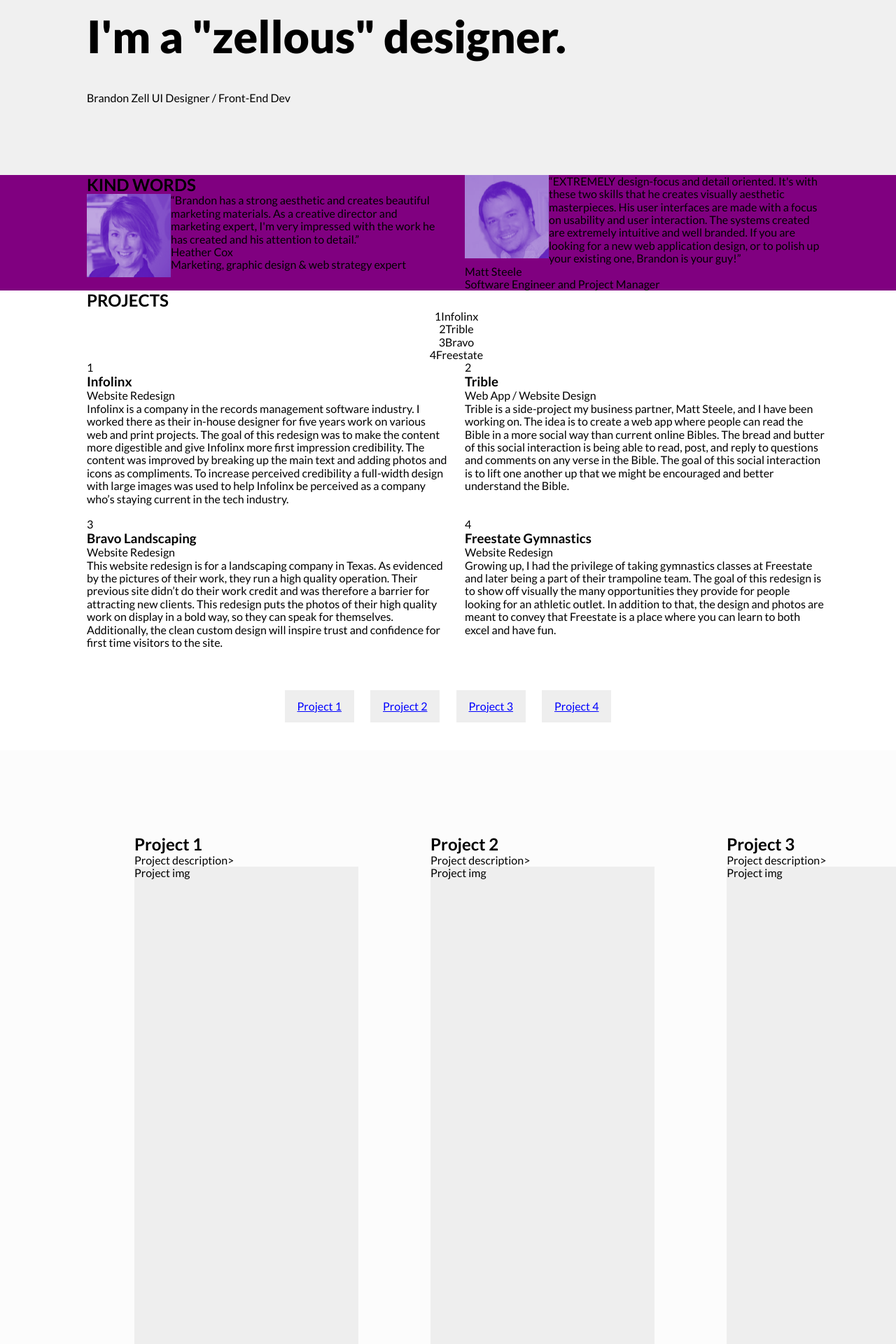
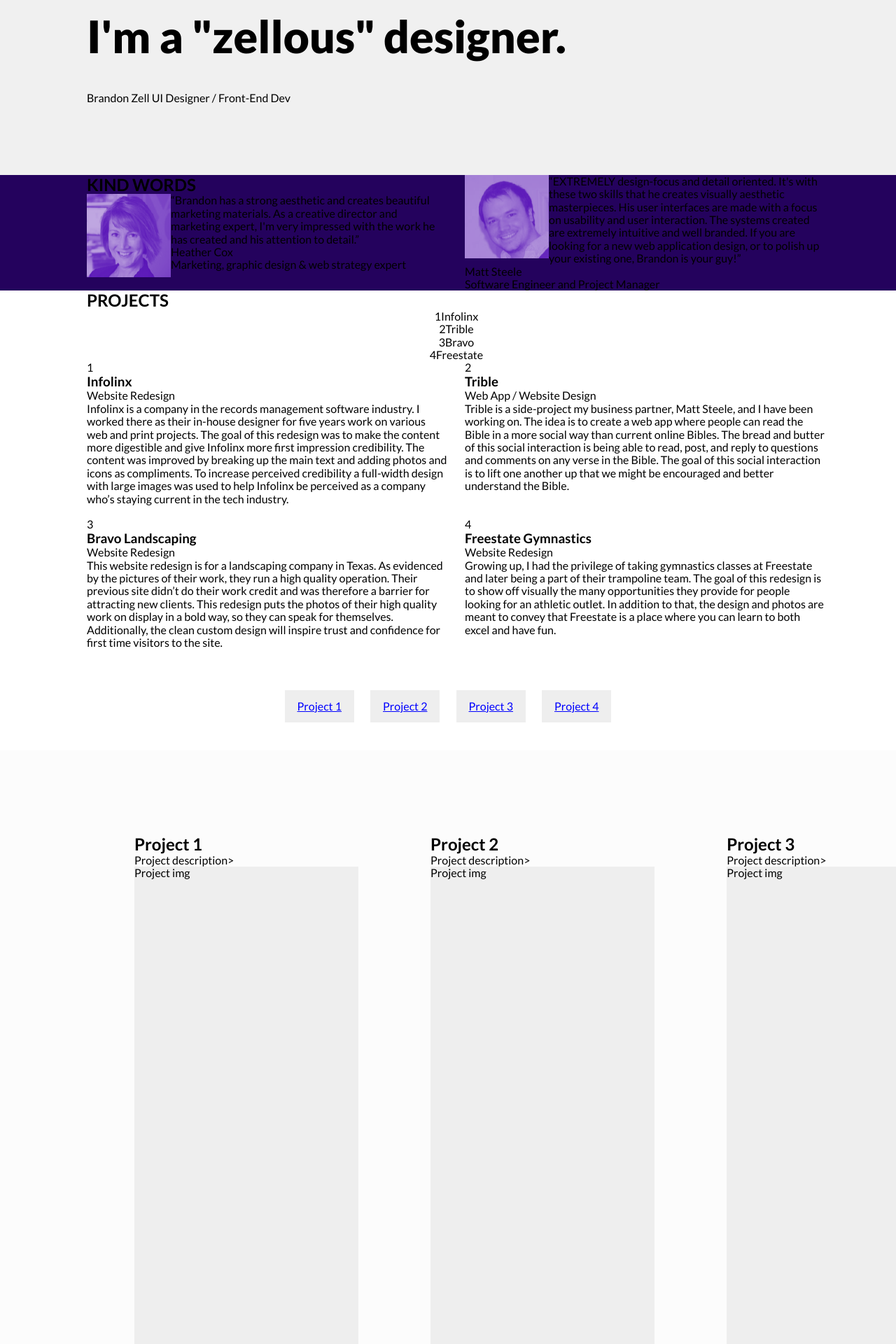
Before and after one commit to bzle/brandonz-me, a Jekyll site: the page built from index.html, in a window 1280 px wide. Shown: the part 318-2238 px from the top of the page at 70% size. Built offline with Jekyll 4.4.1, drawn with Linux system fonts in a browser that asks for light colours; nearby versions of some CDN libraries.

Commit message:
Updated '/css/style.scss' via CloudCannon

```diff
--- a/css/style.scss
+++ b/css/style.scss
@@ -795,7 +795,7 @@
     height: 120px;
 }
 .kind-words-section, footer {
-    background-color: purple;
+    background-color: #24025D;
 }
 
 .logo__alert-box {
```
